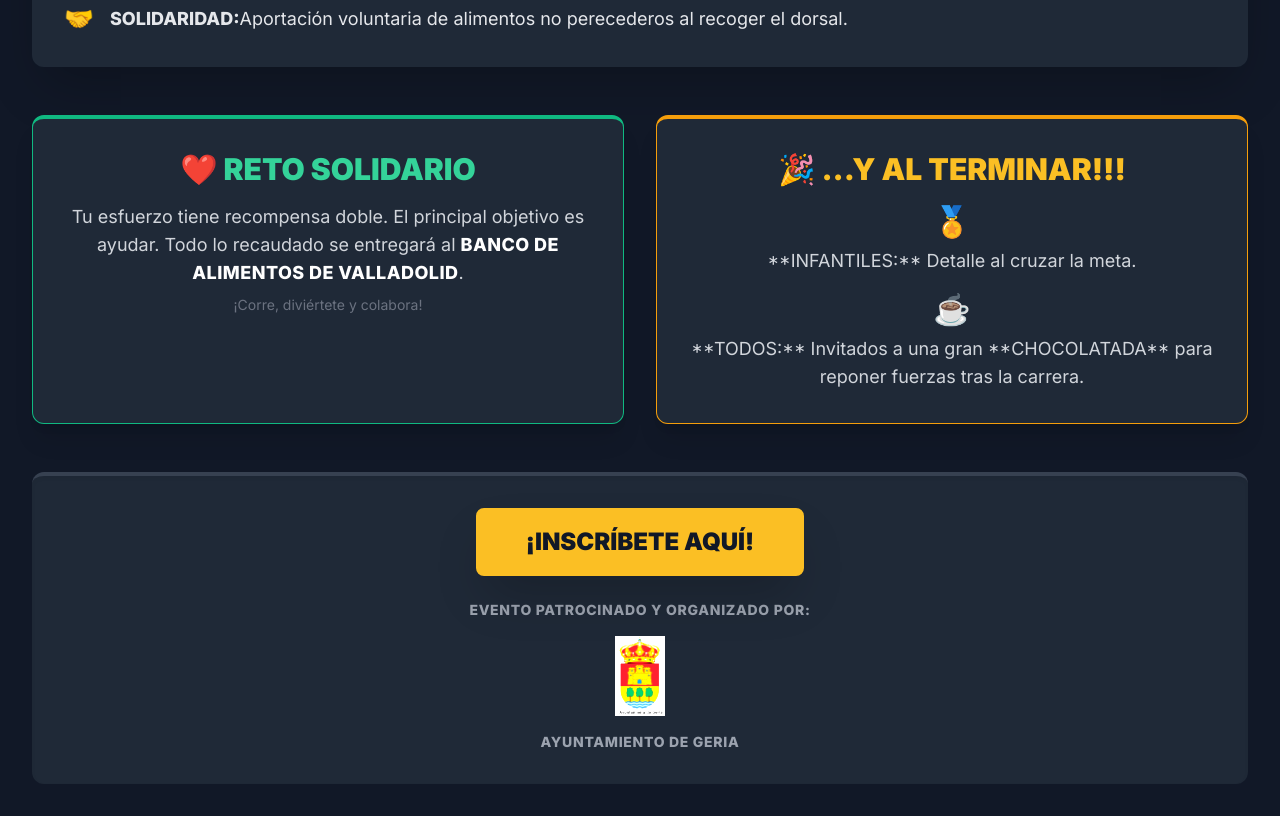
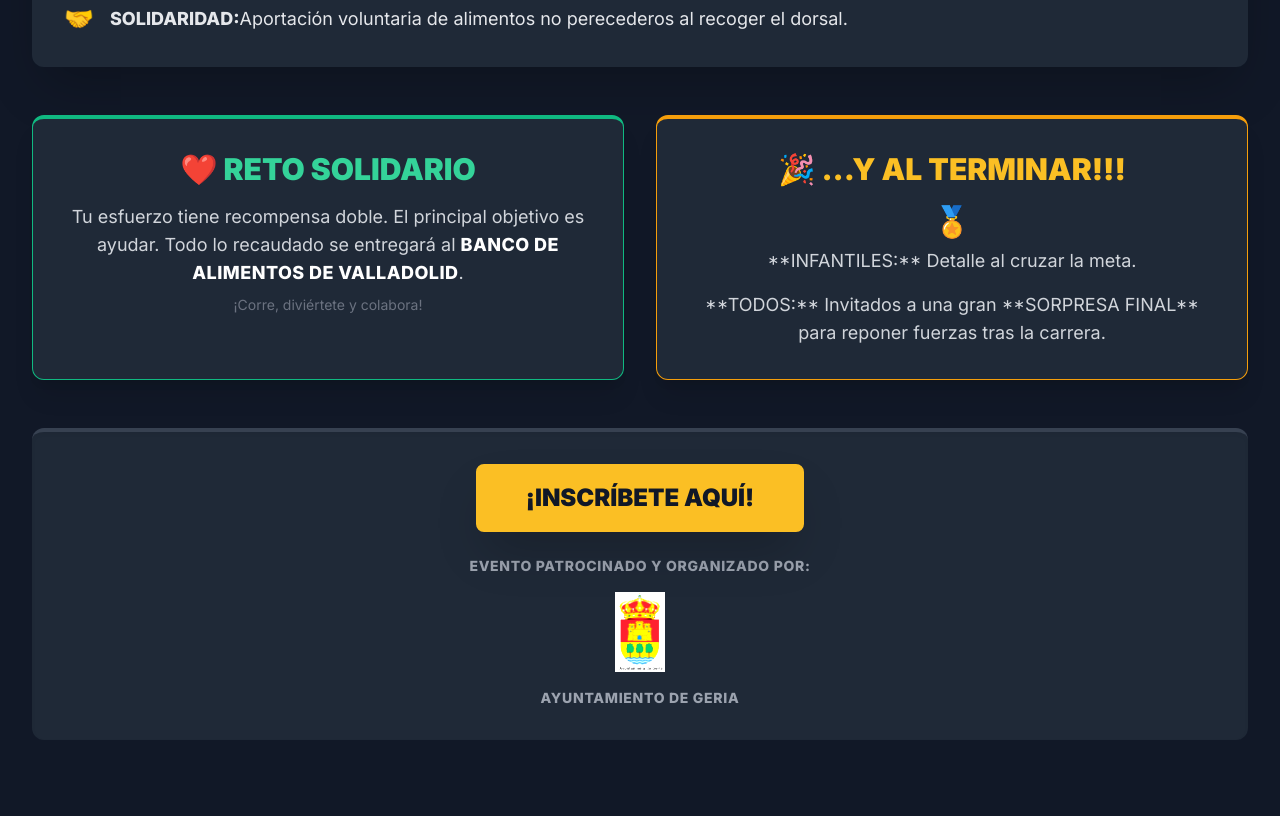
Before and after one commit to Luisgeria/San-Silvestre-Geria, a plain HTML site: page index.html in a window 1280 px wide. Shown: the part 1621-2437 px from the top of the page. After the commit the page ends 2393 px from the top, so only its background shows below. Drawn offline with nearby package versions, Linux system fonts and the light colour scheme.

Commit message:
Update index.html

```diff
--- a/index.html
+++ b/index.html
@@ -208,7 +208,7 @@
                 <h2 class="text-3xl font-black text-center text-amber-400 mb-4 uppercase">🎉 ...Y AL TERMINAR!!!</h2>
                 <ul class="list-none space-y-4 text-center">
                     <li class="text-lg text-gray-300"><span class="text-3xl block mb-2 text-amber-500">🏅</span>**INFANTILES:** Detalle al cruzar la meta.</li>
-                    <li class="text-lg text-gray-300"><span class="text-3xl block mb-2 text-amber-500">☕</span>**TODOS:** Invitados a una gran **CHOCOLATADA** para reponer fuerzas tras la carrera.</li>
+                    <li class="text-lg text-gray-300"><span class="text-3xl block mb-2 text-amber-500"></span>**TODOS:** Invitados a una gran **SORPRESA FINAL** para reponer fuerzas tras la carrera.</li>
                 </ul>
             </section>
         </div>
```
